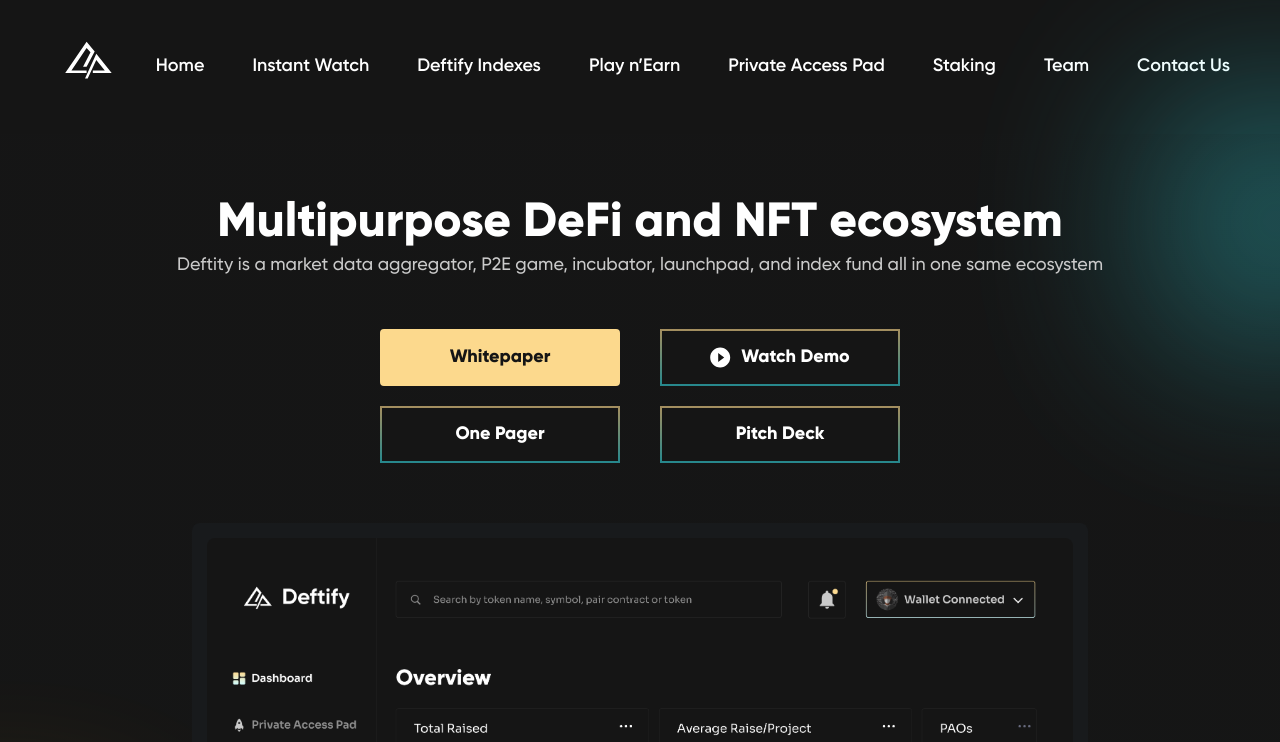
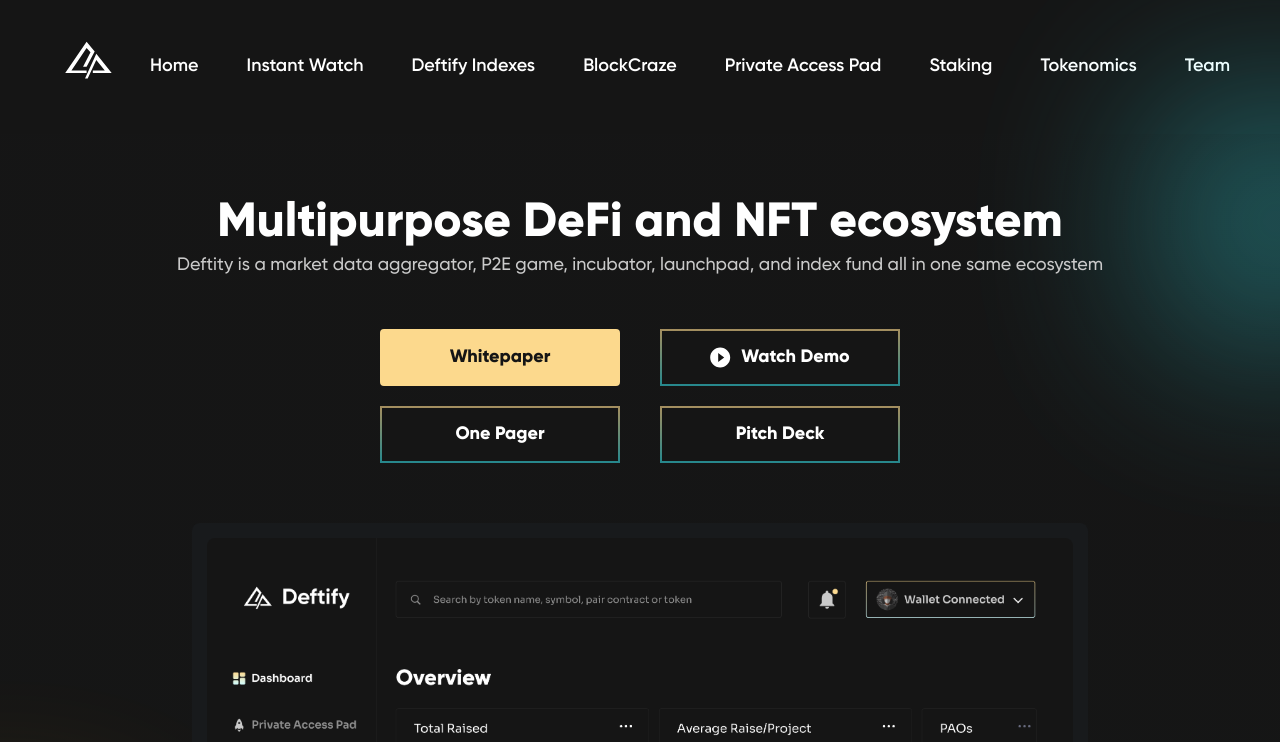
Before and after one commit to KvNGCzA/Official-Website, a React (Create React App) app: page / in a window 1280 px wide. Shown: the top 742 px of the page. Built offline with nearby package versions, Linux system fonts and the light colour scheme; a web font is replaced by a local one.

Commit message:
Update routes.ts

```diff
--- a/src/routes.ts
+++ b/src/routes.ts
@@ -17,7 +17,7 @@ interface routeType {
       path: "/", //path: "/deftify-indexes" <= supposedly, will edit when the platform is ready
     },
     {
-      name: "Play n’Earn",
+      name: "BlockCraze",
       path: "/", //path: "/play-n-earn" <= supposedly, will edit when the platform is ready
     },
     {
@@ -29,12 +29,12 @@ interface routeType {
       path: "/", //path: ""/staking" <= supposedly, will edit later
     },
     {
+      name: "Tokenomics",
+      path: "/", //path: "link it to a medium article" <= will edit later
+    },
+    {
       name: "Team",
       path: "/team",
-    },
-    {
-      name: "Contact Us",
-      path: "/", //path: "/contact-us" <= supposedly, will edit later
     },
   ];
 
```
